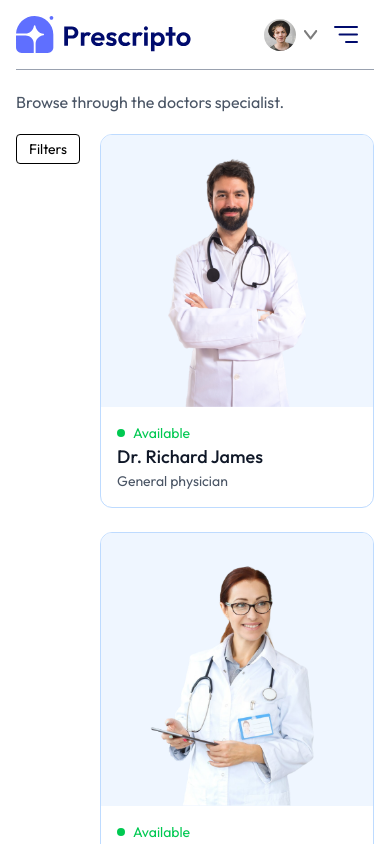
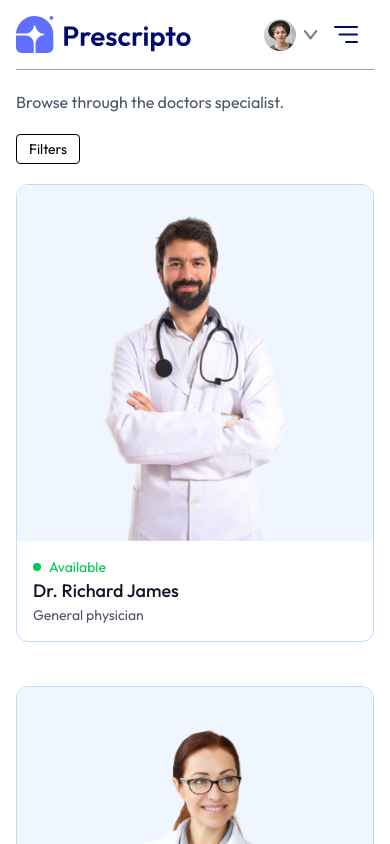
Before and after one commit to akasahilsingh/Healthqueue, a React (Vite) app in the folder frontend/: page /doctors in a window 390 px wide. Shown: the top 844 px of the page. Built offline with nearby package versions, Linux system fonts and the light colour scheme.

Commit message:
feat: corrected mobile responsiveness design on Doctors.jsx Page

```diff
--- a/frontend/src/pages/Doctors.jsx
+++ b/frontend/src/pages/Doctors.jsx
@@ -26,7 +26,7 @@ const Doctors = () => {
   return (
     <div>
       <p className="text-gray-600">Browse through the doctors specialist.</p>
-      <div className="flex itmems-end gap-x-5 mt-5">
+      <div className="flex flex-col sm:flex-row gap-x-5 mt-5">
         <div className="flex flex-col sm:flex-row items-start gap-5">
           <button
             className={`py-1 px-3 border rounded text-sm transition-all sm:hidden ${
@@ -124,7 +124,7 @@ const Doctors = () => {
             filterDoc.map((doctor, index) => (
               <div
                 onClick={() => navigate(`/appointment/${doctor._id}`)}
-                className="border border-blue-200 rounded-xl overflow-hidden cursor-pointer hover:translate-y-[-10px] transition-all duration-500"
+                className="border mt-5 sm:mt-0 border-blue-200 rounded-xl overflow-hidden cursor-pointer hover:translate-y-[-10px] transition-all duration-500"
                 key={index}
               >
                 <img
```
